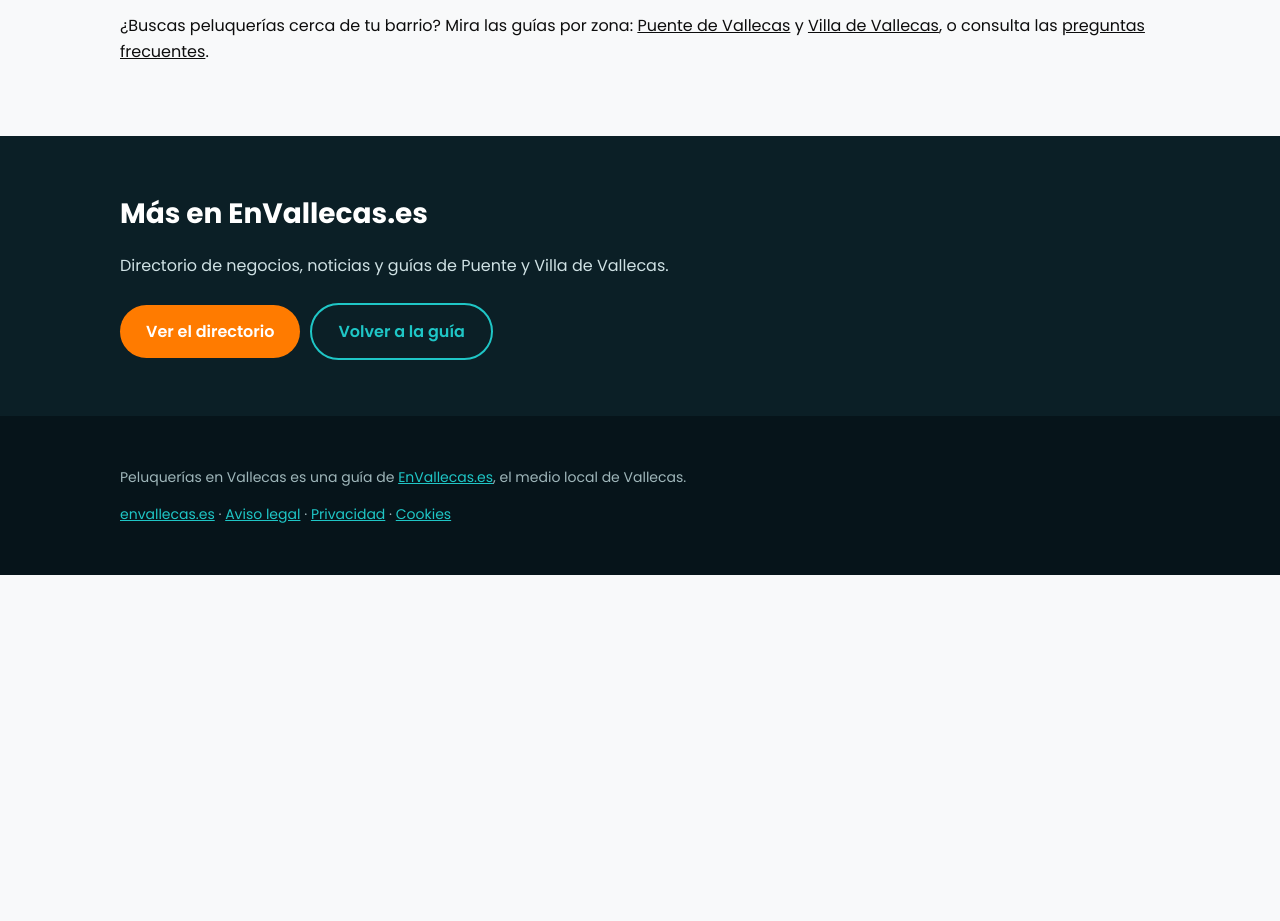
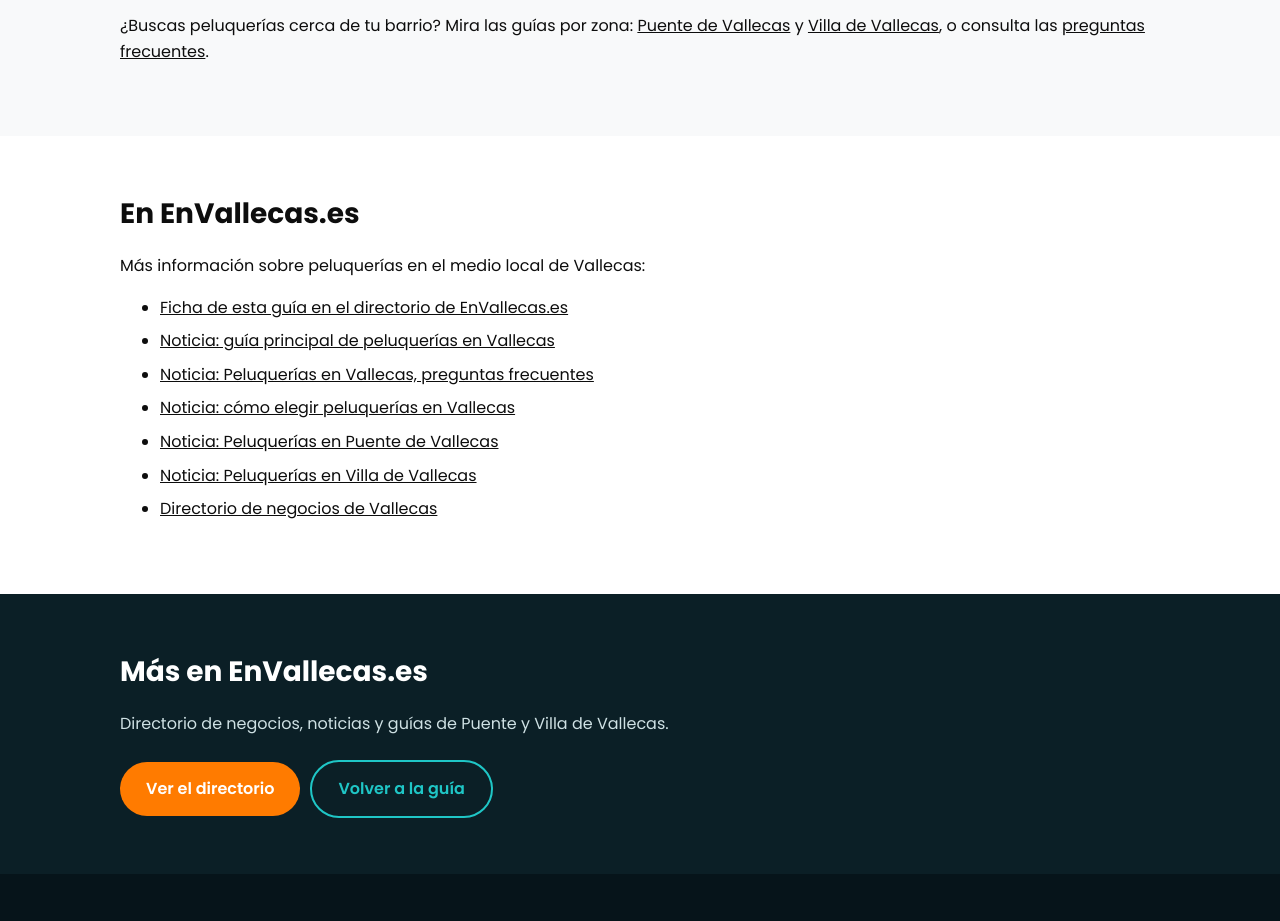
Before and after one commit to jaimebalaguer01/peluqueriasvallecas-com, a plain HTML site: page como-elegir/index.html in a window 1280 px wide. Shown: the part 1500-2421 px from the top of the page. Before the commit the page ends 2075 px from the top, so only its background shows below. Drawn offline with Linux system fonts and the light colour scheme.

Commit message:
Enlaces a noticias y directorio de EnVallecas.es; preguntas sin duplicados
Co-Authored-By: Claude Sonnet 5.5 <noreply@anthropic.com>
Claude-Session: https://claude.ai/code/session_01C2douzTVvDqvuZYVRfqo1r

```diff
--- a/como-elegir/index.html
+++ b/como-elegir/index.html
@@ -48,6 +48,7 @@ footer a{color:var(--teal)}
 <section style="background:#fff"><div class="wrap"><h2>Preguntas para hacer antes de contratar</h2><ul class="list"><li>¿Hace falta cita o se puede ir sin ella?</li><li>¿Cuánto dura el servicio que quiero?</li><li>¿Trabaja con mi tipo de cabello o con el color que busco?</li><li>¿Qué pasa si no quedo contenta o contento con el resultado?</li></ul>
 <h2 style="margin-top:32px">Señales de alerta</h2><p>Si ocurre alguna de estas cosas, conviene parar y comparar con otra opción:</p><ul class="list"><li>No te preguntan por tu historial de tintes o tratamientos.</li><li>No te dan precio antes del servicio.</li><li>No te explican cuánto durará ni qué cuidados necesitas.</li><li>No aceptan comentar ni ajustar el resultado.</li></ul></div></section>
 <section><div class="wrap"><p>¿Buscas peluquerías cerca de tu barrio? Mira las guías por zona: <a href="/puente-de-vallecas/">Puente de Vallecas</a> y <a href="/villa-de-vallecas/">Villa de Vallecas</a>, o consulta las <a href="/preguntas-frecuentes/">preguntas frecuentes</a>.</p></div></section>
+<section style="background:#fff"><div class="wrap"><h2>En EnVallecas.es</h2><p>Más información sobre peluquerías en el medio local de Vallecas:</p><ul class="list"><li><a href="https://envallecas.es/negocio/peluquerias-vallecas">Ficha de esta guía en el directorio de EnVallecas.es</a></li><li><a href="https://envallecas.es/noticias/peluquerias-vallecas-como-elegir-guia">Noticia: guía principal de peluquerías en Vallecas</a></li><li><a href="https://envallecas.es/noticias/peluquerias-vallecas-preguntas-frecuentes">Noticia: Peluquerías en Vallecas, preguntas frecuentes</a></li><li><a href="https://envallecas.es/noticias/peluquerias-vallecas-como-elegir">Noticia: cómo elegir peluquerías en Vallecas</a></li><li><a href="https://envallecas.es/noticias/peluquerias-puente-de-vallecas">Noticia: Peluquerías en Puente de Vallecas</a></li><li><a href="https://envallecas.es/noticias/peluquerias-villa-de-vallecas-1">Noticia: Peluquerías en Villa de Vallecas</a></li><li><a href="https://envallecas.es/directorio">Directorio de negocios de Vallecas</a></li></ul></div></section>
 <section class="band"><div class="wrap"><h2>Más en EnVallecas.es</h2><p>Directorio de negocios, noticias y guías de Puente y Villa de Vallecas.</p><a class="btn" href="https://envallecas.es/directorio">Ver el directorio</a><a class="btn alt" href="/">Volver a la guía</a></div></section>
 </main>
 <footer><div class="wrap"><p>Peluquerías en Vallecas es una guía de <a href="https://envallecas.es">EnVallecas.es</a>, el medio local de Vallecas.</p>
```
Also changed, not shown: index.html (+1 -0 lines), preguntas-frecuentes/index.html (+1 -0 lines), puente-de-vallecas/index.html (+1 -0 lines), villa-de-vallecas/index.html (+1 -0 lines).
